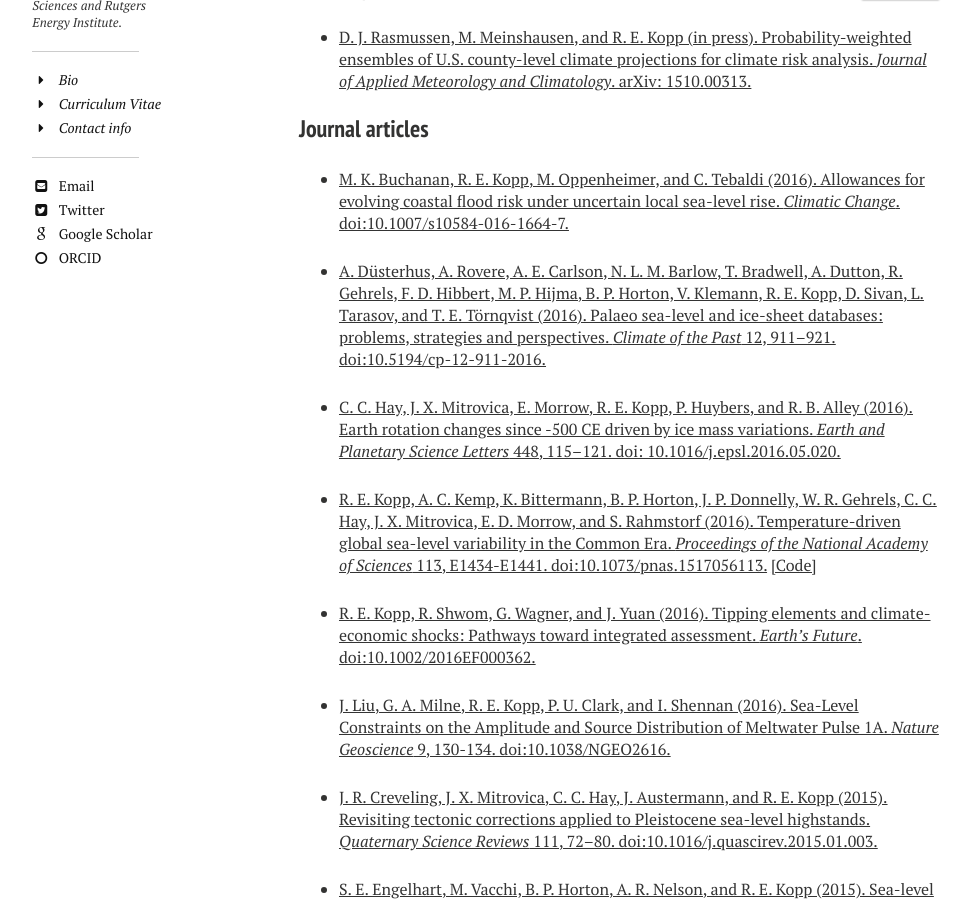
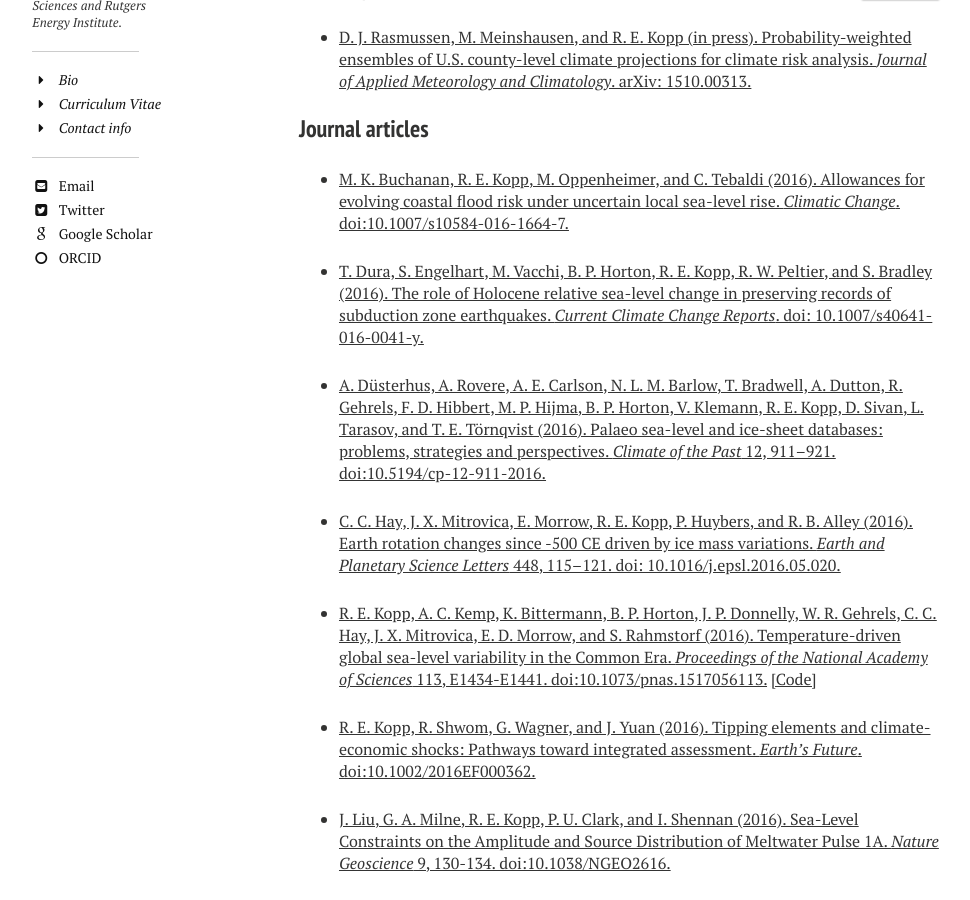
Before and after one commit to mrke/bobkopp.github.io, a Jekyll site: the page built from papers/index.md, in a window 1280 px wide and 900 px high, scrolled down 1370 px. Shown: the whole window, without its empty margins (21-991 px from the left). Built offline with Jekyll 4.4.1, drawn with Linux system fonts in a browser that asks for light colours; nearby versions of some CDN libraries.

Commit message:
Dura et al 2016

```diff
--- a/papers/index.md
+++ b/papers/index.md
@@ -42,6 +42,8 @@ image:
 ### Journal articles
 
 * [M. K. Buchanan, R. E. Kopp, M. Oppenheimer, and C. Tebaldi (2016). Allowances for evolving coastal flood risk under uncertain local sea-level rise. _Climatic Change_. doi:10.1007/s10584-016-1664-7.](http://dx.doi.org/10.1007/s10584-016-1664-7)
+
+* [T. Dura, S. Engelhart, M. Vacchi, B. P. Horton, R. E. Kopp, R. W. Peltier, and S. Bradley (2016). The role of Holocene relative sea-level change in preserving records of subduction zone earthquakes. _Current Climate Change Reports_. doi: 10.1007/s40641-016-0041-y.](http://dx.doi.org/10.1007/s40641-016-0041-y)
 
 * [A. Düsterhus, A. Rovere, A. E. Carlson, N. L. M. Barlow, T. Bradwell, A. Dutton, R. Gehrels, F. D. Hibbert, M. P. Hijma, B. P. Horton, V. Klemann, R. E. Kopp, D. Sivan, L. Tarasov, and T. E. Törnqvist (2016). Palaeo sea-level and ice-sheet databases: problems, strategies and perspectives. _Climate of the Past_ 12, 911–921. doi:10.5194/cp-12-911-2016.](http://dx.doi.org/10.5194/cp-12-911-2016)
 
```
